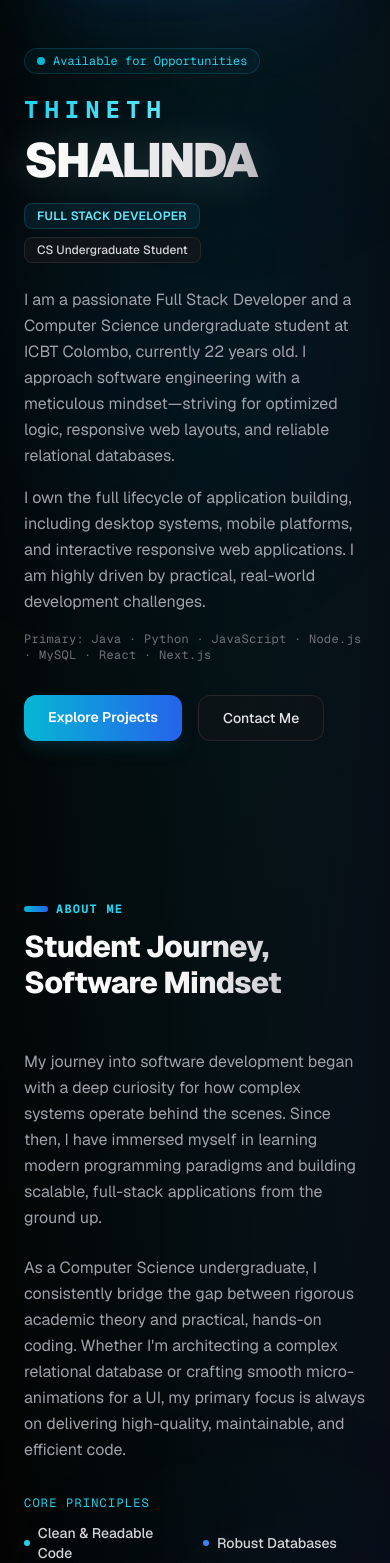
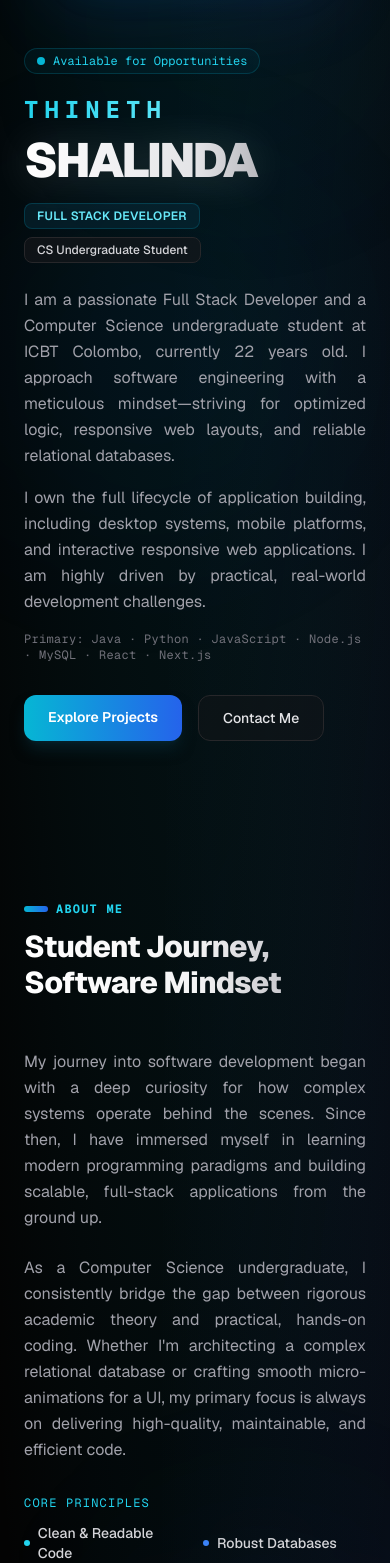
Before and after one commit to Thineth388/Developer-Portfolio, a Next.js app: page / in a window 390 px wide. Shown: the part 434-1997 px from the top of the page. Built offline with nearby package versions, Linux system fonts and the light colour scheme.

Commit message:
Fix text alignment and restore mobile responsiveness

```diff
--- a/src/app/layout.tsx
+++ b/src/app/layout.tsx
@@ -22,9 +22,7 @@ export const metadata: Metadata = {
   description: `Portfolio of ${fullName} — ${title} & ${subtitle}`,
 };
 
-export const viewport = {
-  width: "1024",
-};
+
 
 
 export default function RootLayout({
--- a/src/components/sections/About.tsx
+++ b/src/components/sections/About.tsx
@@ -16,7 +16,7 @@ export default function About() {
         {/* Paragraphs Panel */}
         <div className="space-y-6 text-base leading-relaxed text-zinc-400 sm:text-lg">
           {aboutParagraphs.map((para, idx) => (
-            <p key={idx}>
+            <p key={idx} className="text-justify">
               {para}
             </p>
           ))}
--- a/src/components/sections/Hero.tsx
+++ b/src/components/sections/Hero.tsx
@@ -75,7 +75,7 @@ export default function Hero() {
 
         <div className="mt-6 space-y-4 text-base leading-relaxed text-zinc-400 sm:text-lg">
           {bioParagraphs.map((para, i) => (
-            <p key={i}>{para}</p>
+            <p key={i} className="text-justify">{para}</p>
           ))}
         </div>
 
```
